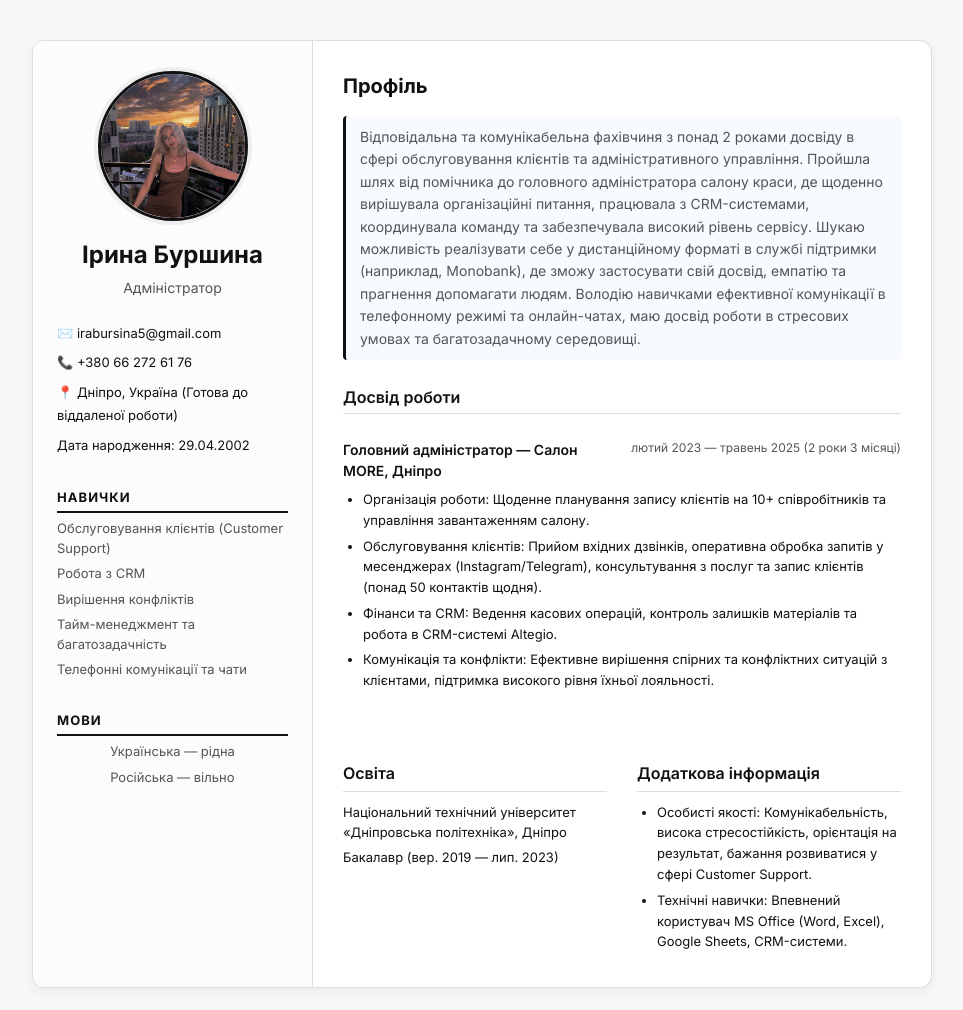
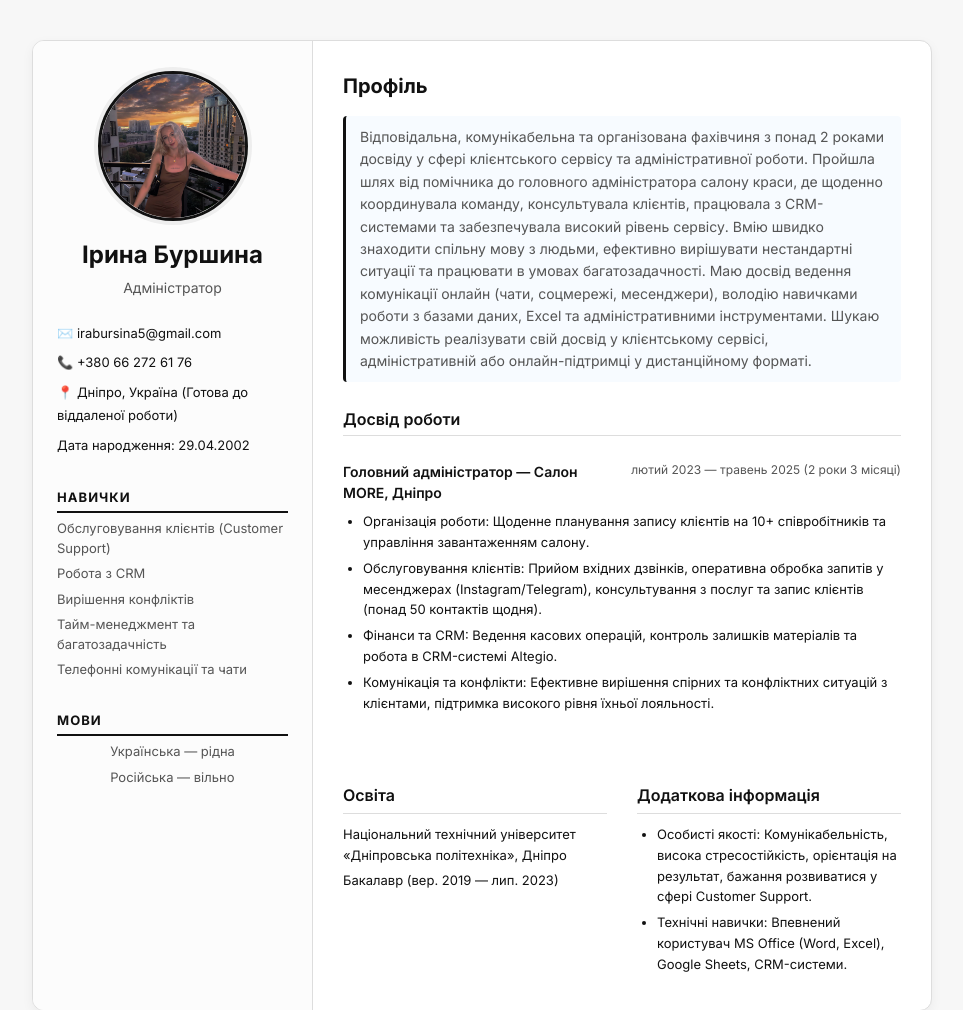
Before and after one commit to irabursina/resume, a plain HTML site: page index.html in a window 1280 px wide. Shown: the top 1010 px of the page, without its empty margins (158-1121 px from the left). Drawn offline with Linux system fonts and the light colour scheme.

Commit message:
Edited text in 'About me' block

```diff
--- a/index.html
+++ b/index.html
@@ -1,5 +1,6 @@
 <!doctype html>
 <html lang="uk">
+
 <head>
     <meta charset="utf-8">
     <meta name="viewport" content="width=device-width,initial-scale=1">
@@ -7,6 +8,7 @@
     <link href="https://fonts.googleapis.com/css2?family=Inter:wght@300;400;600;700&display=swap" rel="stylesheet">
     <link rel="stylesheet" href="style.css">
 </head>
+
 <body>
     <div class="wrap">
         <article class="card">
@@ -43,8 +45,14 @@
             <section class="main">
                 <h1>Профіль</h1>
                 <div class="summary">
-                    Відповідальна та комунікабельна фахівчиня з понад 2 роками досвіду в сфері обслуговування клієнтів та адміністративного управління. Пройшла шлях від помічника до головного адміністратора салону краси, де щоденно вирішувала організаційні питання, працювала з CRM-системами, координувала команду та забезпечувала високий рівень сервісу. Шукаю можливість реалізувати себе у дистанційному форматі в службі підтримки (наприклад, Monobank), де зможу застосувати свій досвід, емпатію та прагнення допомагати людям. Володію навичками ефективної комунікації в телефонному режимі та онлайн-чатах, маю досвід роботи в стресових умовах та багатозадачному середовищі.
-                </div>
+                    Відповідальна, комунікабельна та організована фахівчиня з понад 2 роками досвіду у сфері
+                    клієнтського сервісу та адміністративної роботи. Пройшла шлях від помічника до головного
+                    адміністратора салону краси, де щоденно координувала команду, консультувала клієнтів, працювала з
+                    CRM-системами та забезпечувала високий рівень сервісу. Вмію швидко знаходити спільну мову з людьми,
+                    ефективно вирішувати нестандартні ситуації та працювати в умовах багатозадачності.
+                    Маю досвід ведення комунікації онлайн (чати, соцмережі, месенджери), володію навичками роботи з
+                    базами даних, Excel та адміністративними інструментами. Шукаю можливість реалізувати свій досвід у
+                    клієнтському сервісі, адміністративній або онлайн-підтримці у дистанційному форматі. </div>
 
                 <div class="experience">
                     <h2>Досвід роботи</h2>
@@ -54,10 +62,15 @@
                             <div class="when">лютий 2023 — травень 2025 (2 роки 3 місяці)</div>
                         </div>
                         <ul class="job-description">
-                            <li>Організація роботи: Щоденне планування запису клієнтів на 10+ співробітників та управління завантаженням салону.</li>
-                            <li>Обслуговування клієнтів: Прийом вхідних дзвінків, оперативна обробка запитів у месенджерах (Instagram/Telegram), консультування з послуг та запис клієнтів (понад 50 контактів щодня).</li>
-                            <li>Фінанси та CRM: Ведення касових операцій, контроль залишків матеріалів та робота в CRM-системі Altegio.</li>
-                            <li>Комунікація та конфлікти: Ефективне вирішення спірних та конфліктних ситуацій з клієнтами, підтримка високого рівня їхньої лояльності.</li>
+                            <li>Організація роботи: Щоденне планування запису клієнтів на 10+ співробітників та
+                                управління завантаженням салону.</li>
+                            <li>Обслуговування клієнтів: Прийом вхідних дзвінків, оперативна обробка запитів у
+                                месенджерах (Instagram/Telegram), консультування з послуг та запис клієнтів (понад 50
+                                контактів щодня).</li>
+                            <li>Фінанси та CRM: Ведення касових операцій, контроль залишків матеріалів та робота в
+                                CRM-системі Altegio.</li>
+                            <li>Комунікація та конфлікти: Ефективне вирішення спірних та конфліктних ситуацій з
+                                клієнтами, підтримка високого рівня їхньої лояльності.</li>
                         </ul>
                     </div>
                 </div>
@@ -71,8 +84,10 @@
                     <div>
                         <h2>Додаткова інформація</h2>
                         <ul class="additional-info">
-                            <li>Особисті якості: Комунікабельність, висока стресостійкість, орієнтація на результат, бажання розвиватися у сфері Customer Support.</li>
-                            <li>Технічні навички: Впевнений користувач MS Office (Word, Excel), Google Sheets, CRM-системи.</li>
+                            <li>Особисті якості: Комунікабельність, висока стресостійкість, орієнтація на результат,
+                                бажання розвиватися у сфері Customer Support.</li>
+                            <li>Технічні навички: Впевнений користувач MS Office (Word, Excel), Google Sheets,
+                                CRM-системи.</li>
                         </ul>
                     </div>
                 </div>
@@ -80,4 +95,5 @@
         </article>
     </div>
 </body>
+
 </html>
```
